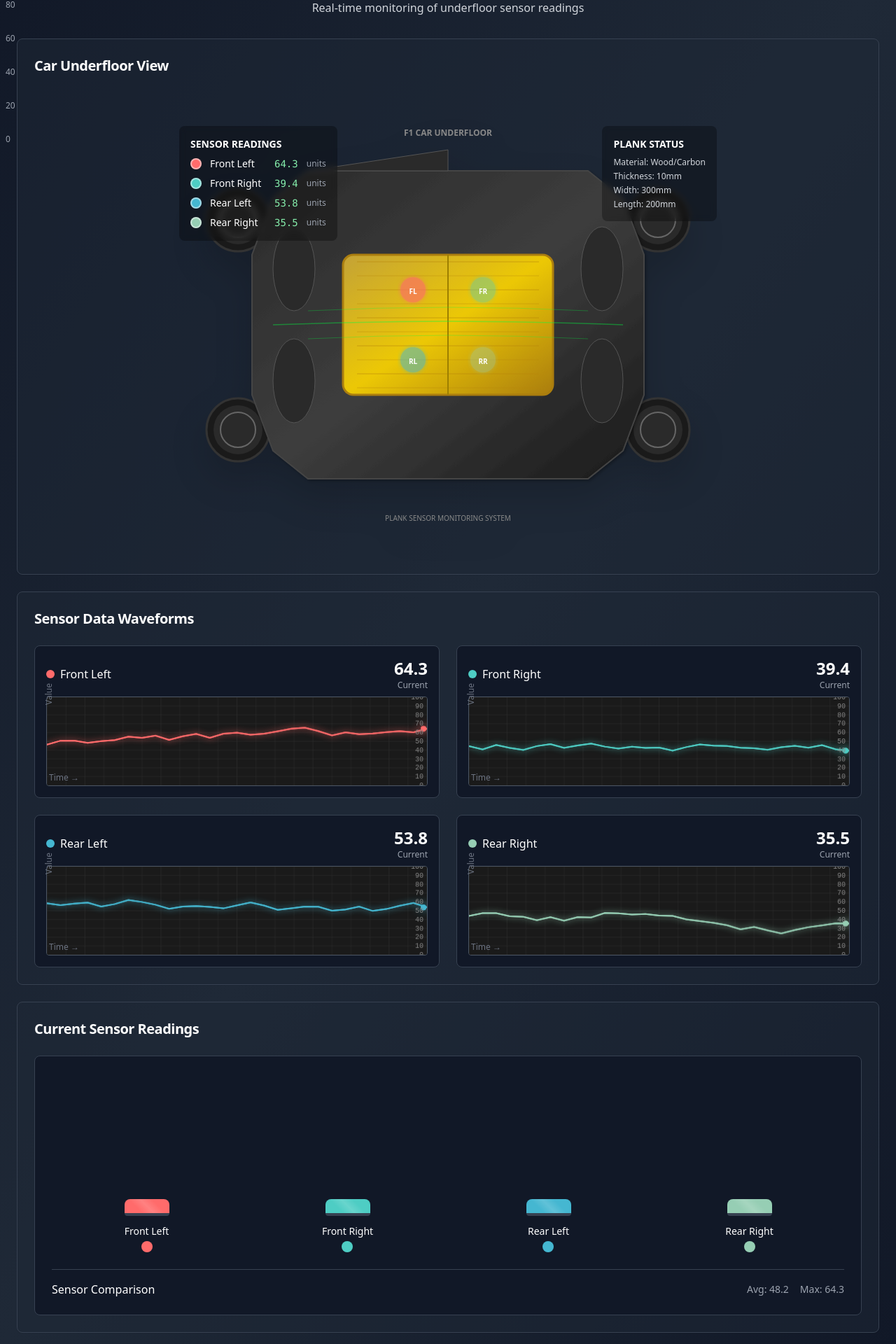
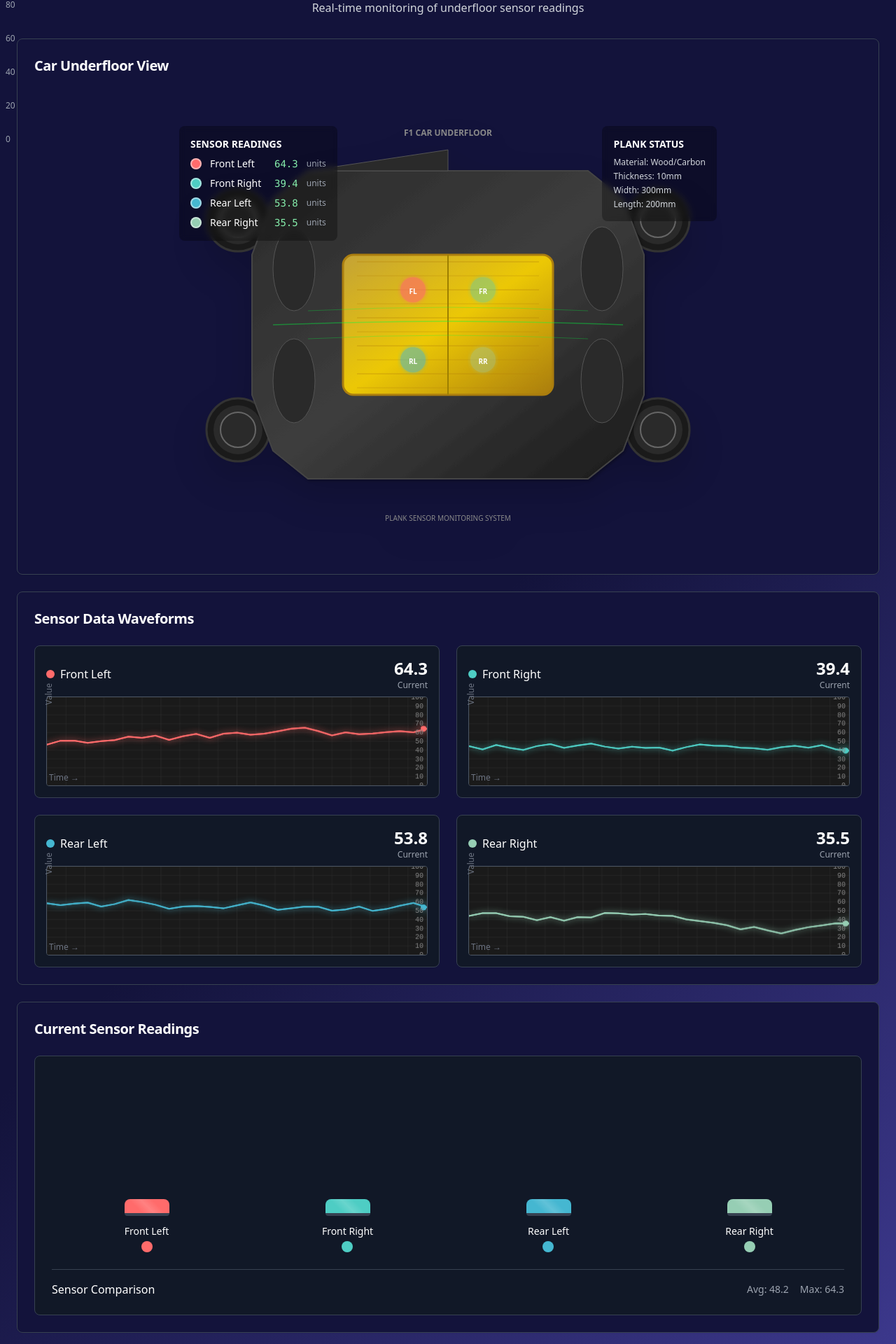
Before and after one commit to Hayden9898/f1-plank-sensor-map, a React (Vite) app: page / in a window 1280 px wide. Shown: the part 73-1993 px from the top of the page at 70% size. Built offline with nearby package versions, Linux system fonts and the light colour scheme.

Commit message:
Update background and box colors
Change the background color to a linear gradient and update box colors to the specified hex code.

```diff
--- a/src/components/F1Dashboard.tsx
+++ b/src/components/F1Dashboard.tsx
@@ -43,7 +43,10 @@ const F1Dashboard = () => {
   }, []);
 
   return (
-    <div className="min-h-screen bg-gradient-to-br from-gray-900 via-gray-800 to-gray-900 p-6">
+    <div
+      className="min-h-screen p-6"
+      style={{ background: 'linear-gradient(135deg, #13133B 50%, #3C388C 100%)' }}
+    >
       <div className="max-w-7xl mx-auto space-y-6">
         {/* Header */}
         <div className="text-center mb-8">
@@ -52,7 +55,7 @@ const F1Dashboard = () => {
         </div>
 
         {/* F1 Car Bottom View */}
-        <Card className="bg-gray-800/50 border-gray-700">
+        <Card className="border-gray-700" style={{ backgroundColor: '#13133B' }}>
           <CardHeader>
             <CardTitle className="text-white text-xl">Car Underfloor View</CardTitle>
           </CardHeader>
@@ -62,7 +65,7 @@ const F1Dashboard = () => {
         </Card>
 
         {/* Sensor Waveforms */}
-        <Card className="bg-gray-800/50 border-gray-700">
+        <Card className="border-gray-700" style={{ backgroundColor: '#13133B' }}>
           <CardHeader>
             <CardTitle className="text-white text-xl">Sensor Data Waveforms</CardTitle>
           </CardHeader>
@@ -76,7 +79,7 @@ const F1Dashboard = () => {
         </Card>
 
         {/* Bar Chart */}
-        <Card className="bg-gray-800/50 border-gray-700">
+        <Card className="border-gray-700" style={{ backgroundColor: '#13133B' }}>
           <CardHeader>
             <CardTitle className="text-white text-xl">Current Sensor Readings</CardTitle>
           </CardHeader>
```
